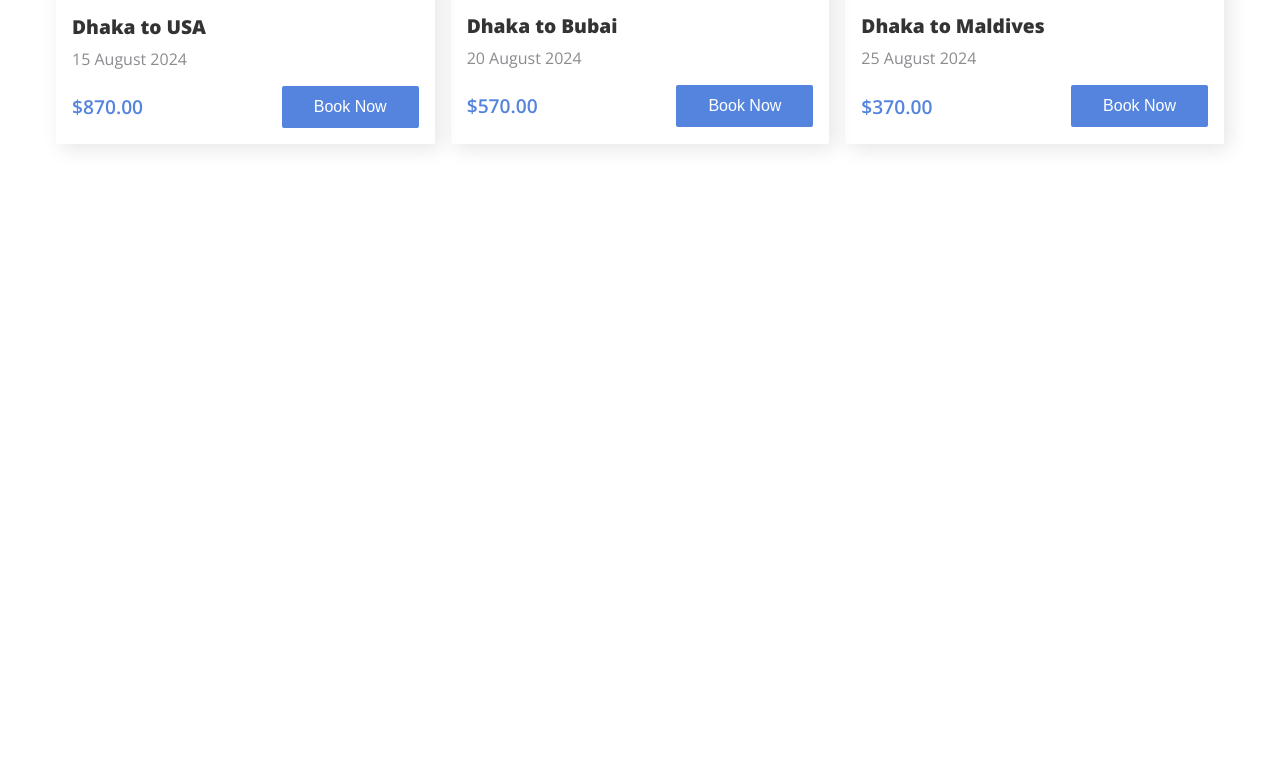
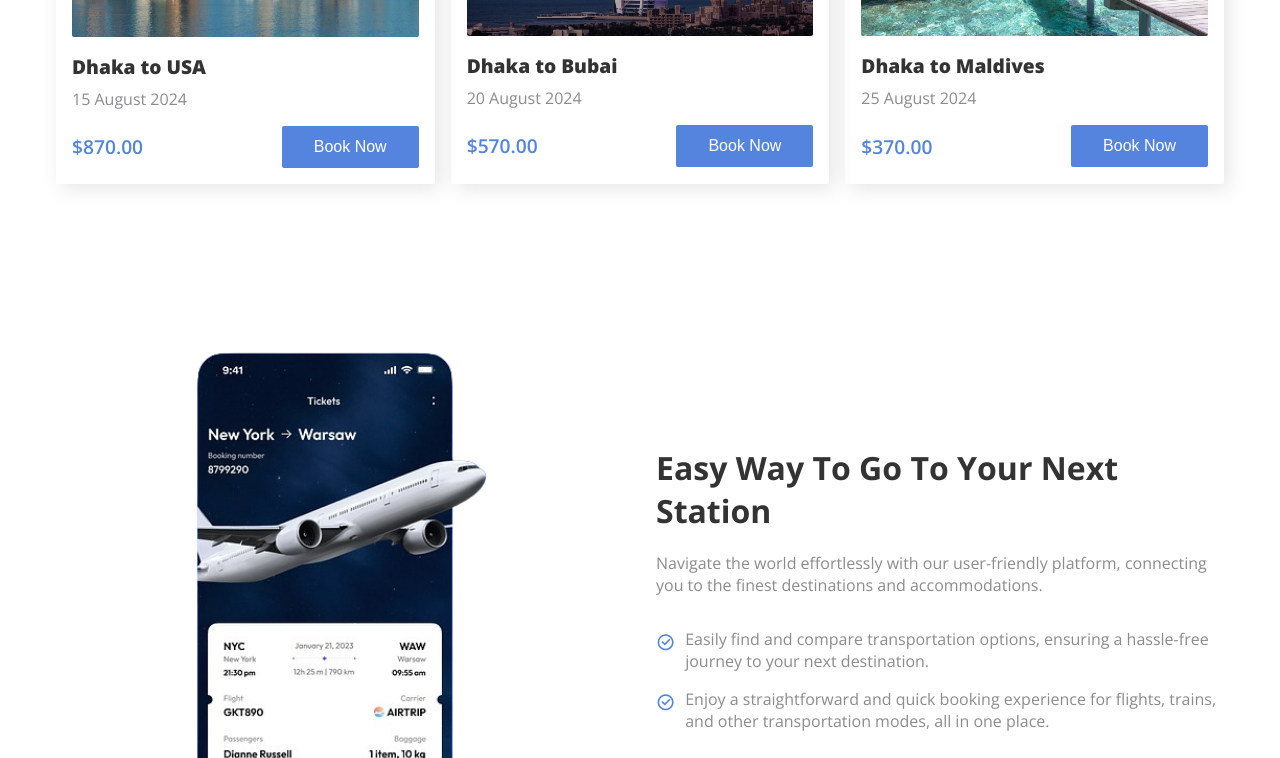
Before and after one commit to Rom-Freedom/Travel-Website-2, a plain HTML site: page index.html in a window 1280 px wide. Shown: the part 2023-2781 px from the top of the page. Before the commit the page ends 2247 px from the top, so only its background shows below. Drawn offline with nearby package versions, Linux system fonts and the light colour scheme.

Commit message:
the about section

```diff
--- a/css/style.css
+++ b/css/style.css
@@ -301,6 +301,47 @@ img {
     color: var(--primary-color);
 }
 
+/* About Section */
+.about__container {
+    display: grid;
+    gap: 2rem;
+}
+.about__image img {
+    max-width: 300px;
+    margin: auto;
+}
+.section__header {
+    margin-bottom: 20px;
+}
+.section__description {
+    color: var(--text-light);
+}
+.about__content ul {
+    margin-block: 2rem;
+    display: grid;
+    gap: 1rem;
+}
+.about__content li {
+    display: flex;
+    align-items: flex-start;
+    gap: 10px;
+    color: var(--text-light);
+}
+.about__content li span {
+    font-size: 1.2rem;
+    color: var(--primary-color);
+}
+.about__links {
+    display: flex;
+    align-items: center;
+    gap: 1rem;
+}
+.about__links img {
+    max-width: 150px;
+    height: 100%;
+}
+
+
 /* Media Requires */
 @media (width > 576px) {
     .service__card {
@@ -369,4 +410,9 @@ img {
   .offer__grid {
     grid-template-columns: repeat(3, 1fr);
   }
+
+  .about__container {
+    grid-template-columns: repeat(2, 1fr);
+    align-items: center;
+  }
 }
--- a/index.html
+++ b/index.html
@@ -169,7 +169,41 @@
                     <button class="btn">Book Now</button>
                 </div>
             </div>
+        </div>
+    </section>
 
+    <!-- ABOUT SECTION -->
+    <section class="section__container about__container" id="about">
+        <div class="about__image">
+            <img src="img/about.png" alt="about">
+        </div>
+        <div class="about__content">
+            <h2 class="section__header">Easy Way To Go To Your Next Station</h2>
+            <p class="section__description">
+                Navigate the world effortlessly with our user-friendly platform,
+                connecting you to the finest destinations and accommodations.
+            </p>
+            <ul>
+                <li>
+                    <span><i class="ri-checkbox-circle-line"></i></span>
+                    Easily find and compare transportation options, ensuring a
+                    hassle-free journey to your next destination.
+                </li>
+
+                <li>
+                    <span><i class="ri-checkbox-circle-line"></i></span>
+                    Enjoy a straightforward and quick booking experience for flights,
+                    trains, and other transportation modes, all in one place.
+                </li>
+            </ul>
+            <div class="about__links">
+                <a href="#">
+                    <img src="img/google-play.png" alt="google-play">
+                </a>
+                <a href="#">
+                    <img src="img/app-store.png" alt="app-store">
+                </a>
+            </div>
         </div>
     </section>
 
```
